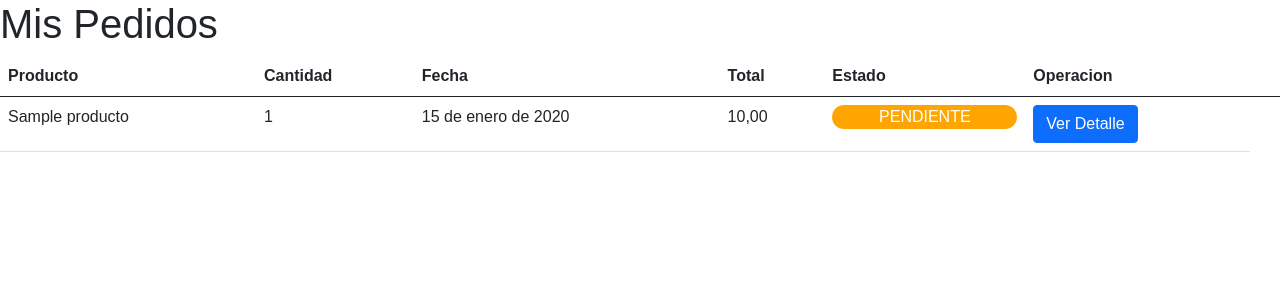
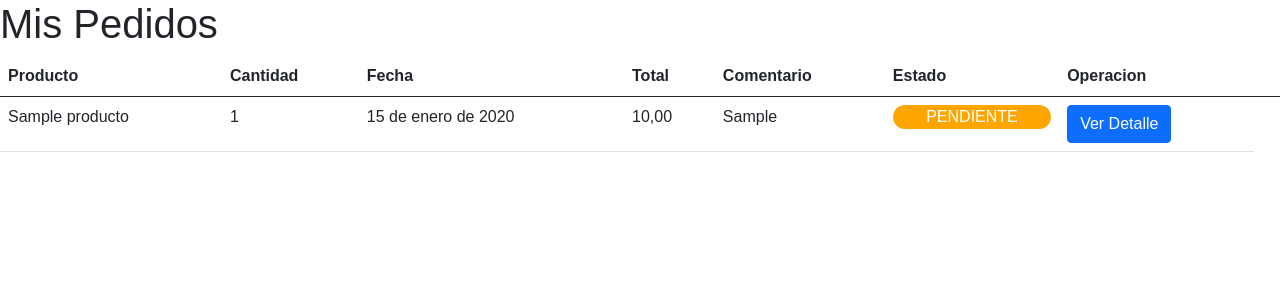
Before and after one commit to xJonathanMx/sitio, a Django app: page /pedidos/ in a window 1280 px wide. Shown: the part 144-444 px from the top of the page. Run offline with Django 5.2, Linux system fonts and the light colour scheme; a user stored in the database is signed in; tables that the repository leaves empty hold one stand-in row (values such as "Sample post").

Commit message:
cambio de pendiendetes

```diff
--- a/aplicacion/templates/aplicacion/pedidos.html
+++ b/aplicacion/templates/aplicacion/pedidos.html
@@ -46,6 +46,7 @@
                         <th>Cantidad</th>
                         <th>Fecha</th>
                         <th>Total</th>
+                        <th>Comentario</th>
                         <th>Estado</th>
                         <th>Operacion</th>
                         <th></th>
@@ -61,6 +62,7 @@
                             <td>{{ p.Cantidad.cant_producto}}</td>
                             <td>{{ p.fecha_pedido }}</td>
                             <td>{{ p.precio_total }}</td>
+                            <td>{{ p.delivery.comentario }}</td>
                             <td>
                             {% if p.estado == 'ENVIADO' %}
                                 <div class="Estado_env">{{p.estado}}</div>
--- a/aplicacion/views.py
+++ b/aplicacion/views.py
@@ -411,7 +411,7 @@ def crear_pedido(request):
             pedido = Pedido.objects.create(
                 precio_total=precio_total,
                 fecha_pedido=timezone.now(),
-                estado='PENDIENTE',
+                estado='PREPARACION',
                 usuario=usuario,
                 Cantidad=cantidad_producto,
                 delivery=delivery  # Asigna el objeto Delivery creado
```
